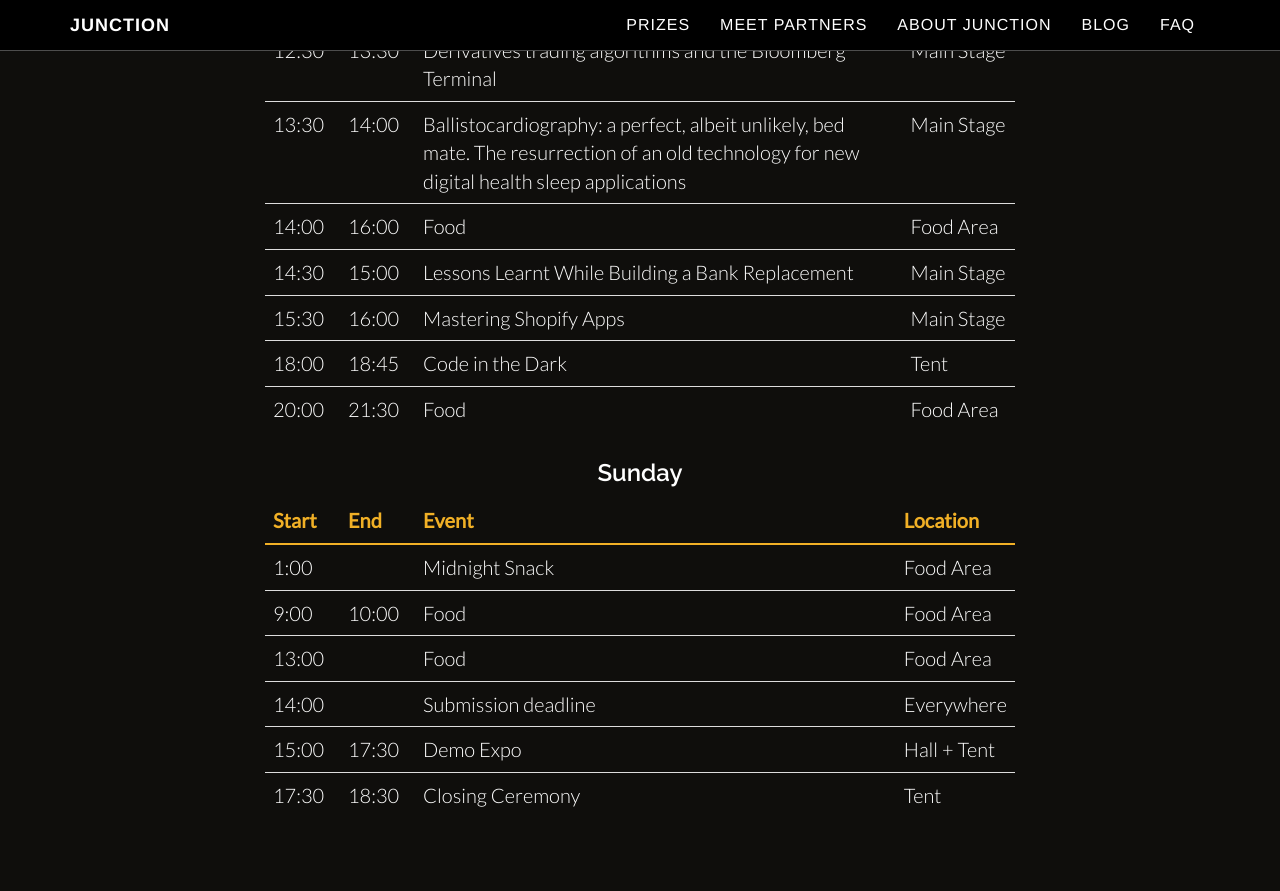
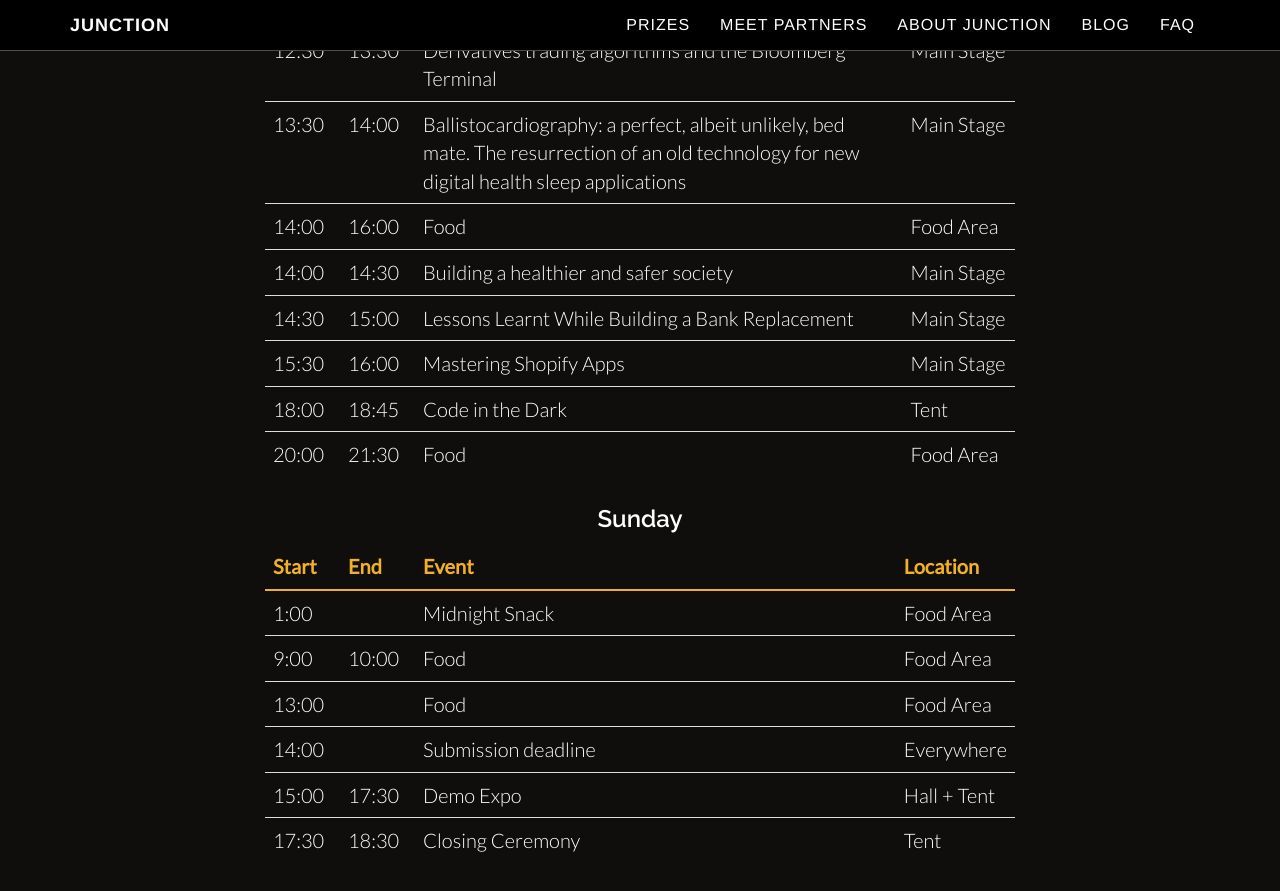
Before and after one commit to junctionasia/junctionasia.github.io, a Jekyll site: the page built from schedule.html, in a window 1280 px wide and 900 px high, scrolled down 2529 px. Shown: the top 891 px of the window. Built offline with Jekyll 4.4.1, drawn with Linux system fonts in a browser that asks for light colours; nearby versions of some CDN libraries.

Commit message:
Add missing schedule item

```diff
--- a/schedule.html
+++ b/schedule.html
@@ -79,6 +79,7 @@
                         <tr><td>12:30</td><td>13:30</td><td>Derivatives trading algorithms and the Bloomberg Terminal</td><td>Main Stage</td></tr>
                         <tr><td>13:30</td><td>14:00</td><td>Ballistocardiography: a perfect, albeit unlikely, bed mate. The resurrection of an old technology for new digital health sleep applications</td><td>Main Stage</td></tr>
                         <tr><td>14:00</td><td>16:00</td><td>Food</td><td>Food Area</td></tr>
+                        <tr><td>14:00</td><td>14:30</td><td>Building a healthier and safer society</td><td>Main Stage</td></tr>
                         <tr><td>14:30</td><td>15:00</td><td>Lessons Learnt While Building a Bank Replacement</td><td>Main Stage</td></tr>
                         <tr><td>15:30</td><td>16:00</td><td>Mastering Shopify Apps</td><td>Main Stage</td></tr>
                         <tr><td>18:00</td><td>18:45</td><td>Code in the Dark</td><td>Tent</td></tr>
```
